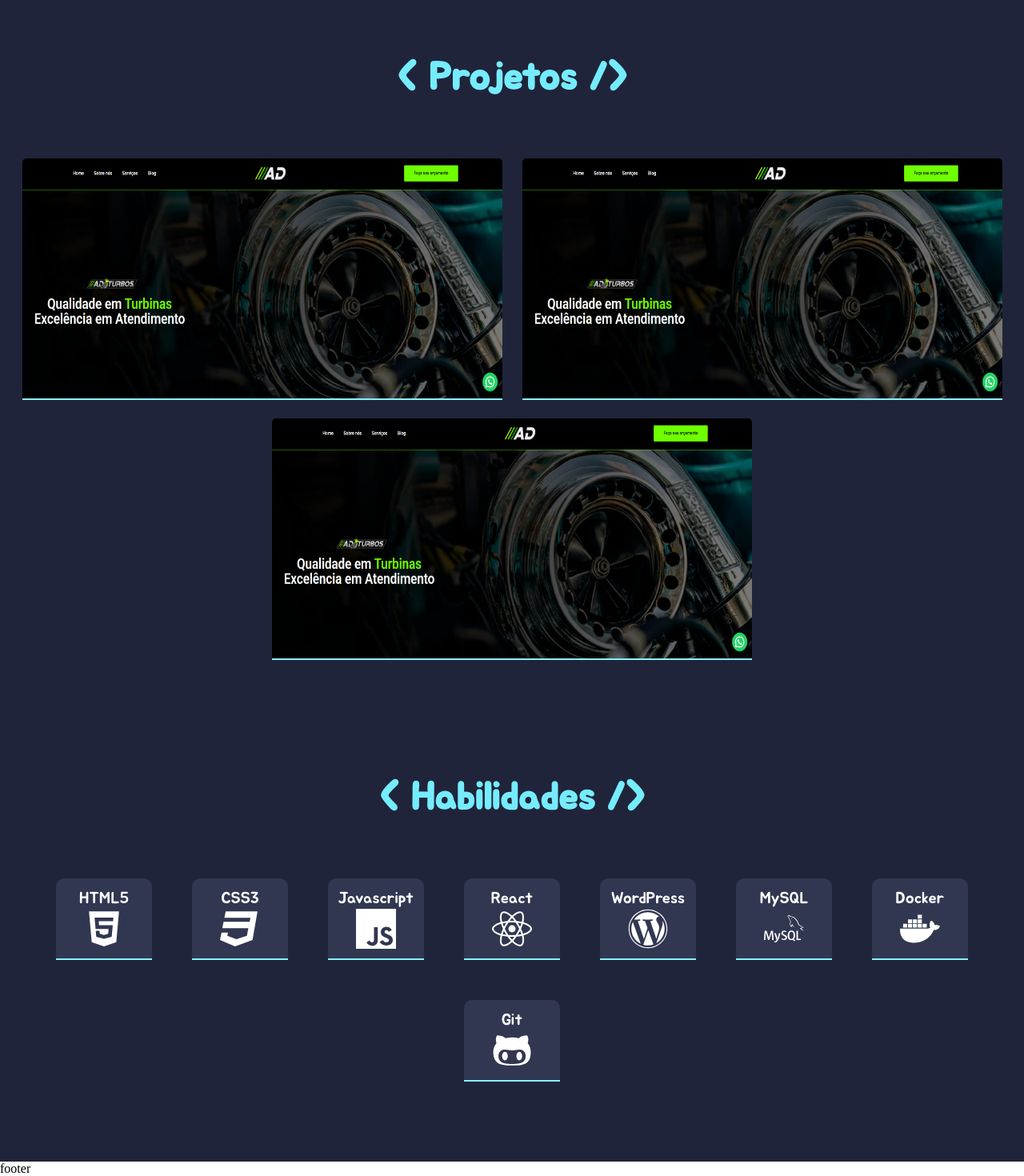
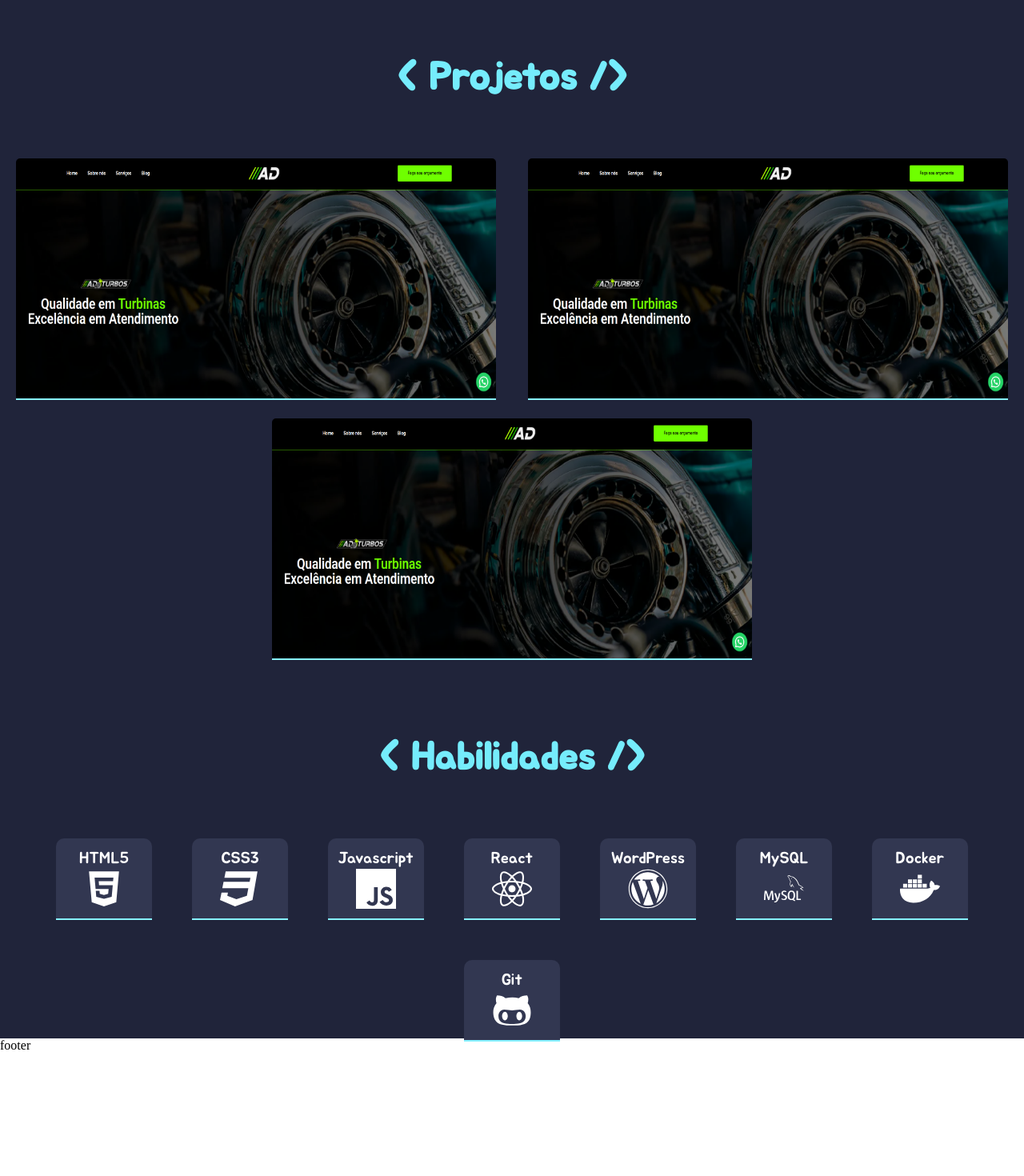
Before and after one commit to akalinoxd/portifolio, a React (Create React App) app: page / in a window 1280 px wide. Shown: the part 952-2422 px from the top of the page at 80% size. After the commit the page ends 2268 px from the top, so only its background shows below. Built offline with nearby package versions, Linux system fonts and the light colour scheme.

Commit message:
Creating animation for both skills and projects sections

```diff
--- /dev/null
+++ b/src/components/PageContent/components/Habilidades/components/Card/index.jsx
@@ -0,0 +1,20 @@
+import { useState } from "react"
+
+import { Wrapper, Icon, Title } from './style'
+
+const Card = (obj) => {
+
+    const [hover, setHover] = useState()
+    return (
+        <Wrapper
+            onMouseEnter={() => setHover("true")}
+            onMouseLeave={() => setHover("false")}
+            hover={hover}
+        >
+            <Title hover={hover}>{obj.obj.nome}</Title>
+            <Icon hover={hover}>{obj.obj.icon}</Icon>
+        </Wrapper>
+    )
+}
+
+export default Card
--- /dev/null
+++ b/src/components/PageContent/components/Habilidades/components/Card/style.js
@@ -0,0 +1,138 @@
+import styled, { keyframes } from "styled-components";
+
+const mouseInCard = keyframes`
+    from{
+        width: 120px;
+        height: 100px;
+    }
+    to{
+        width: 140px;
+        height: 110px;
+    }
+`
+
+const mouseOutCard = keyframes`
+    from{
+        width: 140px;
+        height: 110px;
+    }
+    to{
+        width: 120px;
+        height: 100px;
+    }
+`
+
+export const Wrapper = styled.div`
+    width: ${({ hover }) => {
+        if (hover === "true") {
+            return "140px"
+        } else if (hover === "false") {
+            return '120px'
+        } else {
+            return '120px'
+        }
+    }};
+    height: ${({ hover }) => {
+        if (hover === "true") {
+            return "110px"
+        } else if (hover === "false") {
+            return '100px'
+        } else {
+            return '100px'
+        }
+    }};
+    animation-name: ${({hover}) => {
+        if(hover === "true"){
+            return mouseInCard
+        }else if(hover === "false"){
+            return mouseOutCard
+        }
+    }};
+    animation-duration: 0.3s;
+    background-color: #323751;
+    display: flex;
+    flex-direction: column;
+    justify-content: end;
+    align-items: center;
+    border-top-left-radius: 10px;
+    border-top-right-radius: 10px;
+    border-bottom: 2px solid #87F1FF;
+`
+
+const mouseInIcon = keyframes`
+    from{
+        font-size: 50px;
+    }
+    to{
+        font-size: 55px;
+    }
+`
+
+const mouseOutIcon = keyframes`
+    from{
+        font-size: 55px;
+    }
+    to{
+        font-size: 50px;
+    }
+`
+
+export const Icon = styled.div`
+    font-size: ${({ hover }) => {
+        if (hover === "true") {
+            return "55px"
+        } else if (hover === "false") {
+            return '50px'
+        } else {
+            return '50px'
+        }
+    }};
+    animation-name: ${({hover}) => {
+        if(hover === "true"){
+            return mouseInIcon
+        }else if(hover === "false"){
+            return mouseOutIcon
+        }
+    }};
+    animation-duration: 0.3s;
+    text-align: center;
+`
+
+const mouseInTitle = keyframes`
+    from{
+        font-size: 20px;
+    }
+    to{
+        font-size: 25px;
+    }
+`
+const mouseOutTitle = keyframes`
+    from{
+        font-size: 25px;
+    }
+    to{
+        font-size: 20px;
+    }
+`
+
+export const Title = styled.div`
+    font-size: ${({ hover }) => {
+        if (hover === "true") {
+            return "25px"
+        } else if (hover === "false") {
+            return '20px'
+        } else {
+            return '20px'
+        }
+    }};
+    animation-name: ${({hover}) => {
+        if(hover === "true"){
+            return mouseInTitle
+        }else if(hover === "false"){
+            return mouseOutTitle
+        }
+    }};
+    animation-duration: 0.3s;
+    text-align: center;
+    font-family: 'Jua';
+`
--- a/src/components/PageContent/components/Habilidades/components/Cards/index.jsx
+++ b/src/components/PageContent/components/Habilidades/components/Cards/index.jsx
@@ -1,27 +1,17 @@
-import { useState } from "react"
+import Card from "../Card"
 
 import { linguagens } from "../linguagens"
 
-import { Wrapper, Card, Icon, Title } from "./style"
+import { Wrapper } from "./style"
 
 const Cards = () => {
-
-    const [mouseIn, setMouseIn] = useState()
 
     return (
         <>
             <Wrapper>
                 {linguagens.map((elem, index) => {
                     return (
-                        <Card
-                            key={index}
-                            onMouseEnter={() => setMouseIn(index)}
-                            onMouseLeave={() => setMouseIn(undefined)}
-                            hover={mouseIn === index ? "true" : "false"}
-                        >
-                            <Title hover={mouseIn === index ? "true" : "false"}>{elem.nome}</Title>
-                            <Icon hover={mouseIn === index ? "true" : "false"}>{elem.icon}</Icon>
-                        </Card>
+                        <Card obj={elem} />
                     )
                 })}
             </Wrapper>
--- a/src/components/PageContent/components/Habilidades/components/Cards/style.js
+++ b/src/components/PageContent/components/Habilidades/components/Cards/style.js
@@ -1,57 +1,11 @@
-import styled from "styled-components";
+import styled, { keyframes } from "styled-components";
 
 export const Wrapper = styled.div`
+    height: 150px;
     color: white;
     display: flex;
     gap: 50px;
     flex-wrap: wrap;
+    align-items: center;
     justify-content: center;
 `
-
-export const Card = styled.div`
-    width: ${props => {
-        if(props.hover === "true"){
-            return "140px"
-        }else if (props.hover === "false"){
-            return '120px'
-        }
-    }};
-    height: ${props => {
-        if(props.hover === "true"){
-            return "110px"
-        }else if (props.hover === "false"){
-            return '100px'
-        }
-    }};
-    background-color: #323751;
-    display: flex;
-    flex-direction: column;
-    justify-content: end;
-    align-items: center;
-    border-top-left-radius: 10px;
-    border-top-right-radius: 10px;
-    border-bottom: 2px solid #87F1FF;
-`
-
-export const Icon = styled.div`
-    font-size: ${props => {
-        if(props.hover === "true"){
-            return "55px"
-        }else if (props.hover === "false"){
-            return '50px'
-        }
-    }};
-    text-align: center;
-`
-
-export const Title = styled.div`
-    font-size: ${props => {
-        if(props.hover === "true"){
-            return "25px"
-        }else if (props.hover === "false"){
-            return '20px'
-        }
-    }};
-    text-align: center;
-    font-family: 'Jua';
-`
--- a/src/components/PageContent/components/Habilidades/style.js
+++ b/src/components/PageContent/components/Habilidades/style.js
@@ -1,12 +1,13 @@
 import styled from "styled-components";
 
 export const Wrapper = styled.section`
-    padding: 100px 0;
+    padding: 50px 0;
     background-color: #20243A;
 `
 
 export const Container = styled.div`
     max-width: 1360px;
+    height: 350px;
     margin: 0 auto;
 `
 
--- /dev/null
+++ b/src/components/PageContent/components/Projetos/components/Card/index.jsx
@@ -0,0 +1,23 @@
+import { useState } from 'react'
+
+import { Wrapper, Img, Overlay, Titulo, Descricao, Tecnologias } from './style'
+
+const Card = (obj) => {
+
+    const [hover, setHover] = useState()
+
+    return (
+        <a href={obj.elem.redirect} target='_blank'>
+            <Wrapper onMouseEnter={() => setHover("true")} onMouseLeave={() => setHover("false")}>
+                <Img src={obj.elem.foto} alt="" />
+                <Overlay hover={hover}>
+                    <Titulo>{obj.elem.nome}</Titulo>
+                    <Descricao>{obj.elem.descricao}</Descricao>
+                    <Tecnologias>{obj.elem.tecnologias}</Tecnologias>
+                </Overlay>
+            </Wrapper>
+        </a>
+    )
+}
+
+export default Card
--- /dev/null
+++ b/src/components/PageContent/components/Projetos/components/Card/style.js
@@ -0,0 +1,90 @@
+import styled, { keyframes } from "styled-components"
+
+export const Wrapper = styled.div`
+    width: 600px;
+    height: 300px;
+    border-radius: 5px;
+    color: white;
+    text-decoration: none;
+`
+
+export const Img = styled.img`
+    position: absolute;
+    width: 600px;
+    height: 300px;
+    border-radius: 5px 5px 0 0;
+    border-bottom: 2px solid #87F1FF;
+`
+
+const mouseIn = keyframes`
+    from {
+        background-color: none;
+        opacity: 0%;
+    }
+    to{
+        background-color: rgba(0, 0, 0, 0.65);
+        opacity: 100%;
+    }
+`
+const mouseOut = keyframes`
+    from {
+        background-color: rgba(0, 0, 0, 0.65);
+        opacity: 100%;
+    }
+    to{
+        background-color: none;
+        opacity: 0%;
+    }
+`
+
+
+export const Overlay = styled.div`
+    position: absolute;
+    width: 600px;
+    height: 300px;
+    animation-name: ${({ hover }) => {
+        if (hover === "true") {
+            return mouseIn
+        } else if (hover === "false") {
+            return mouseOut
+        } else {
+            return "none"
+        }
+    }};
+    animation-duration: 0.5s;
+    background-color: ${({ hover }) => {
+        if (hover === "true") {
+            return "rgba(0, 0, 0, 0.65)"
+        } else if (hover === "false") {
+            return "rgba(0, 0, 0, 0)"
+        } else {
+            return "rgba(0, 0, 0, 0)"
+        }
+    }};
+    opacity: ${({ hover }) => {
+        if (hover === "true") {
+            return "100%"
+        } else if (hover === "false") {
+            return "0%"
+        } else {
+            return "0%"
+        }
+    }};
+    padding: 20px;
+    box-sizing: border-box;
+    font-family: "Roboto Flex";
+`
+
+export const Titulo = styled.h2`
+    font-size: 38px;
+`
+
+export const Descricao = styled.p`
+    font-size: 20px;
+`
+
+export const Tecnologias = styled.div`
+    font-size: 25px;
+    display: flex;
+    gap: 10px;
+`
--- a/src/components/PageContent/components/Projetos/components/Cards/index.jsx
+++ b/src/components/PageContent/components/Projetos/components/Cards/index.jsx
@@ -1,31 +1,17 @@
-import { useState } from 'react'
+import Card from '../Card'
 
-import adBanner from '../../../../../../imgs/banner ad-turbos.png'
 import { meusProjetos } from '../meusProjetos'
 
-import { Wrapper, Card, Img, Overlay, Titulo, Descricao, Tecnologias } from "./style"
+import { Wrapper } from "./style"
 
 const Cards = () => {
-
-    const [hover, setHover] = useState()
-
-    const handleHover = (state) => {
-        setHover(state)
-    }
 
     return (
         <>
             <Wrapper>
                 {meusProjetos.map((elem, index) => {
                     return (
-                        <Card onMouseEnter={() => handleHover(index)} onMouseLeave={() => handleHover(undefined)}>
-                            <Img src={elem.foto} alt="" />
-                            <Overlay hover={hover === index ? "true" : "false"}>
-                                <Titulo>{elem.nome}</Titulo>
-                                <Descricao>{elem.descricao}</Descricao>
-                                <Tecnologias>{elem.tecnologias}</Tecnologias>
-                            </Overlay>
-                        </Card>
+                        <Card elem={elem} />
                     )
                 })}
             </Wrapper>
--- a/src/components/PageContent/components/Projetos/components/Cards/style.js
+++ b/src/components/PageContent/components/Projetos/components/Cards/style.js
@@ -4,54 +4,6 @@ export const Wrapper = styled.div`
     color: white;
     display: flex;
     flex-wrap: wrap;
-    justify-content: center;
-    gap: 25px;
+    justify-content: space-around;
+    row-gap: 25px;
 `
-export const Card = styled.div`
-    width: 600px;
-    height: 300px;
-    border-radius: 5px;
-`
-
-export const Img = styled.img`
-    position: absolute;
-    width: 600px;
-    height: 300px;
-    border-radius: 5px 5px 0 0;
-    border-bottom: 2px solid #87F1FF;
-`
-
-export const Overlay = styled.div`
-    position: absolute;
-    width: 600px;
-    height: 300px;
-    background-color: ${({hover}) => {
-        if(hover === "true"){
-            return "rgba(0, 0, 0, 0.65)"
-        }else if(hover === "false"){
-            return "none"
-        }
-    }};
-    display: ${({hover}) => {
-        if(hover === "true"){
-            return "block"
-        }else if(hover === "false"){
-            return "none"
-        }
-    }};
-    padding: 20px;
-    box-sizing: border-box;
-    font-family: "Roboto Flex";
-`
-
-export const Titulo = styled.h2`
-    font-size: 38px;
-`
-
-export const Descricao = styled.p`
-    font-size: 20px;
-`
-
-export const Tecnologias = styled.div`
-    font-size: 25px;
-`
--- a/src/components/PageContent/components/Projetos/components/meusProjetos.js
+++ b/src/components/PageContent/components/Projetos/components/meusProjetos.js
@@ -8,18 +8,21 @@ export const meusProjetos = [
         nome: "AD Turbos",
         descricao: "",
         tecnologias: [<FaWordpress />],
-        foto: adBanner
+        foto: adBanner,
+        redirect: "https://adturbos.com.br/"
     },
     {
         nome: "Imoveis SA",
         descricao: "",
         tecnologias: [<FaReact />, <SiJavascript />, <SiMysql />, <FaDocker />],
-        foto: adBanner
+        foto: adBanner,
+        redirect: "https://github.com/Will-Maxwell-yc/projeto-imoveis-sa"
     },
     {
         nome: "Midway Creator",
         descricao: "",
         tecnologias: [<FaReact />, <SiJavascript />],
-        foto: adBanner
+        foto: adBanner,
+        redirect: "https://github.com/Will-Maxwell-yc/site-midway"
     },
 ]
```
